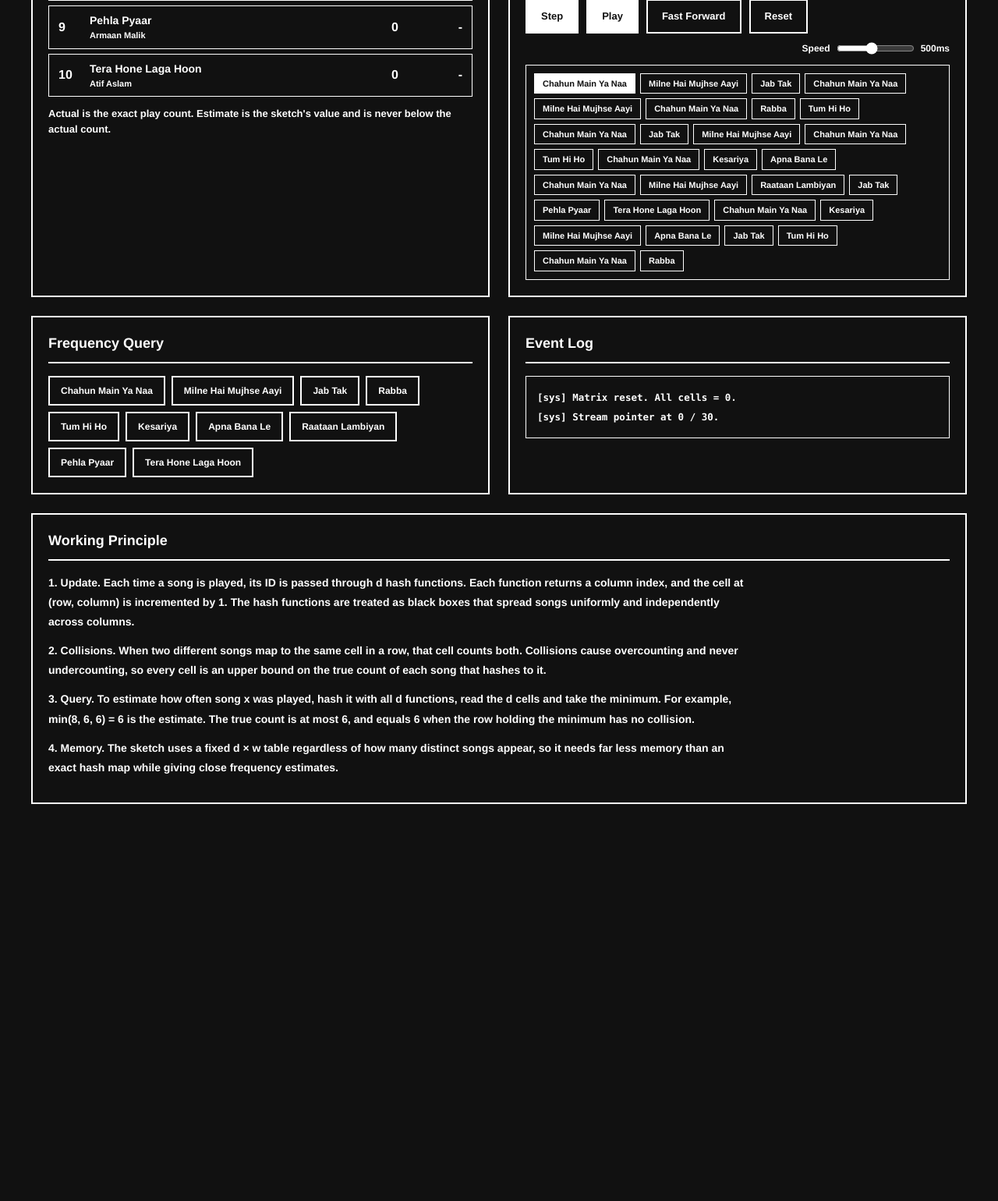
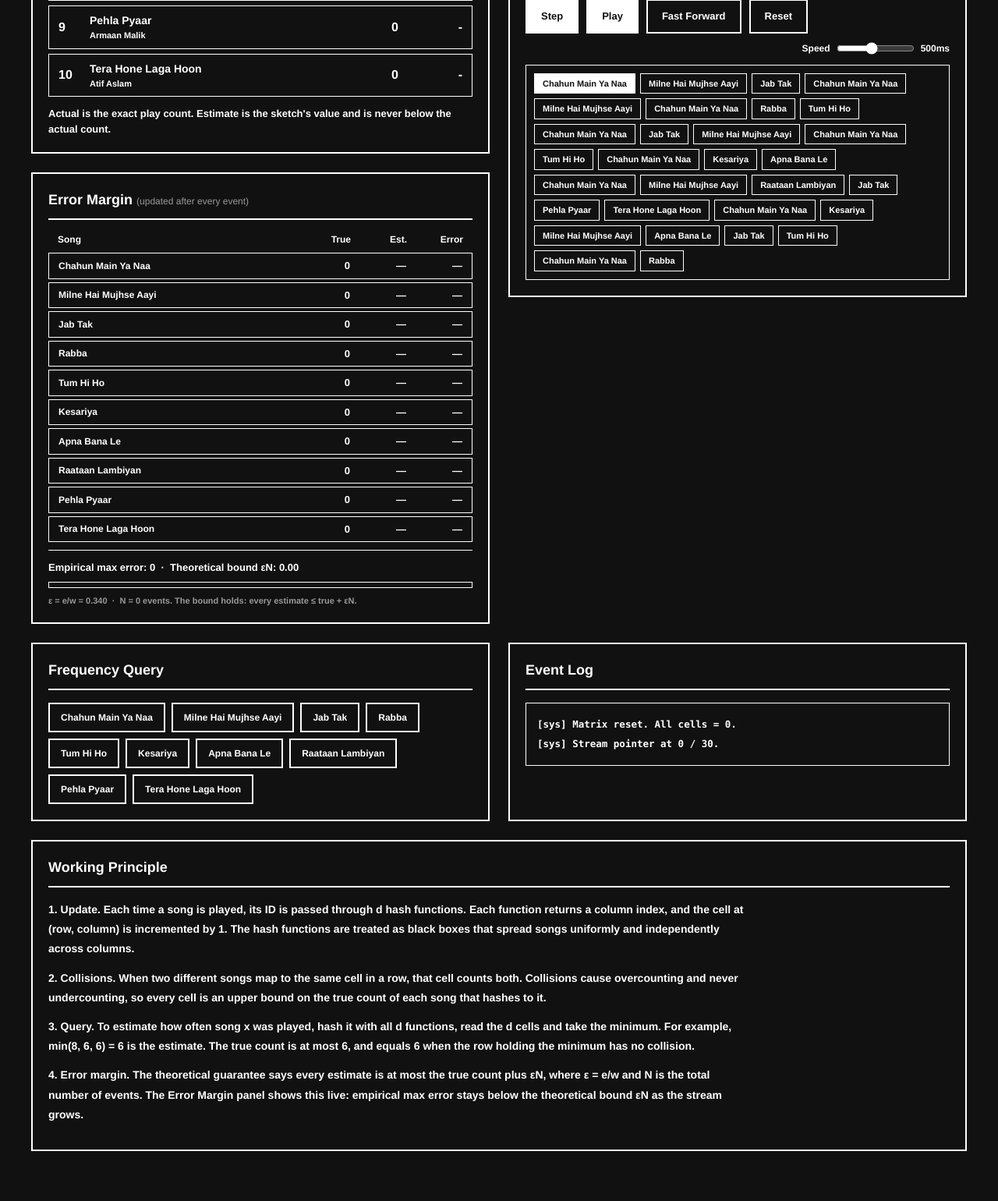
Before and after one commit to anmolsriwastava/anmolsrw, a Flask app: page /projects/count-min-sketch in a window 1280 px wide. Shown: the part 1030-2570 px from the top of the page at 78% size. Before the commit the page ends 2061 px from the top, so only its background shows below. Run offline with Flask 3, Linux system fonts and the light colour scheme.

Commit message:
Update count_min_sketch.html

```diff
--- a/templates/count_min_sketch.html
+++ b/templates/count_min_sketch.html
@@ -70,6 +70,11 @@ input[type=range]{width:100px;accent-color:#fff}
 .math-row:last-child{border:none}
 .modal-close{width:100%;margin-top:16px;background:#fff;color:#111;font-weight:900}
 .explain p{margin-bottom:12px;font-size:14px;font-weight:600;line-height:1.8;max-width:900px}
+.err-row{display:grid;grid-template-columns:1fr 60px 60px 60px;gap:12px;align-items:center;padding:6px 12px;border:1px solid var(--line);margin-bottom:4px;font-size:13px}
+.err-row .err-val{text-align:right;font-variant-numeric:tabular-nums}
+.err-row .err-val.pos{color:var(--accent)}
+.bound-bar{height:8px;border:1px solid #fff;margin-top:8px;position:relative;background:#111}
+.bound-bar .fill{position:absolute;top:0;left:0;bottom:0;background:var(--accent);width:0%}
 </style>
 </head>
 <body>
@@ -87,11 +92,33 @@ input[type=range]{width:100px;accent-color:#fff}
 
 <div class="container">
   <div class="grid">
-    <div class="card">
-      <div class="title">Songs and Actual Counts</div>
-      <div class="head-row"><span>#</span><span>Song</span><span>Actual</span><span>Estimate</span></div>
-      <div id="songsList"></div>
-      <p class="note">Actual is the exact play count. Estimate is the sketch's value and is never below the actual count.</p>
+    <div class="col">
+      <div class="card">
+        <div class="title">Songs and Actual Counts</div>
+        <div class="head-row"><span>#</span><span>Song</span><span>Actual</span><span>Estimate</span></div>
+        <div id="songsList"></div>
+        <p class="note">Actual is the exact play count. Estimate is the sketch's value and is never below the actual count.</p>
+      </div>
+
+      <div class="card" id="errorPanel">
+        <div class="title">Error Margin <span style="font-weight:400;font-size:12px;color:#999;">(updated after every event)</span></div>
+        <div class="head-row" style="grid-template-columns:1fr 60px 60px 60px;">
+          <span>Song</span>
+          <span style="text-align:right">True</span>
+          <span style="text-align:right">Est.</span>
+          <span style="text-align:right">Error</span>
+        </div>
+        <div id="errorList"></div>
+        <div class="note" style="border-top:1px solid #fff;padding-top:12px;margin-top:10px;">
+          <b>Empirical max error:</b> <span id="empMax">0</span> &nbsp;·&nbsp;
+          <b>Theoretical bound εN:</b> <span id="theoBound">0.00</span>
+          <div class="bound-bar"><div class="fill" id="boundFill"></div></div>
+          <div style="font-size:11px;color:#999;margin-top:8px;">
+            ε = e/w = <span id="epsVal">—</span> &nbsp;·&nbsp; N = <span id="nVal">0</span> events.
+            The bound holds: every estimate ≤ true + εN.
+          </div>
+        </div>
+      </div>
     </div>
 
     <div class="col">
@@ -157,7 +184,7 @@ input[type=range]{width:100px;accent-color:#fff}
     <p><b>1. Update.</b> Each time a song is played, its ID is passed through d hash functions. Each function returns a column index, and the cell at (row, column) is incremented by 1. The hash functions are treated as black boxes that spread songs uniformly and independently across columns.</p>
     <p><b>2. Collisions.</b> When two different songs map to the same cell in a row, that cell counts both. Collisions cause overcounting and never undercounting, so every cell is an upper bound on the true count of each song that hashes to it.</p>
     <p><b>3. Query.</b> To estimate how often song x was played, hash it with all d functions, read the d cells and take the minimum. For example, min(8, 6, 6) = 6 is the estimate. The true count is at most 6, and equals 6 when the row holding the minimum has no collision.</p>
-    <p><b>4. Memory.</b> The sketch uses a fixed d × w table regardless of how many distinct songs appear, so it needs far less memory than an exact hash map while giving close frequency estimates.</p>
+    <p><b>4. Error margin.</b> The theoretical guarantee says every estimate is at most the true count plus εN, where ε = e/w and N is the total number of events. The Error Margin panel shows this live: empirical max error stays below the theoretical bound εN as the stream grows.</p>
   </div>
 </div>
 
@@ -188,7 +215,7 @@ let ROWS = 3;
 let COLS = 8;
 
 function updateSongHashes() {
-  SONGS.forEach((s, idx) => {
+  SONGS.forEach((s) => {
     if (!s.orig_h) s.orig_h = [...s.h];
     if (ROWS === 3 && COLS === 8) {
       s.h = [...s.orig_h];
@@ -252,6 +279,7 @@ function resetSim() {
   renderSongs();
   renderStream();
   renderQueryBar();
+  renderErrors();
 }
 
 function renderMatrix(hlCells = [], hitCells = []) {
@@ -313,6 +341,70 @@ function renderQueryBar() {
   ).join('');
 }
 
+/* ============================================================
+   ERROR MARGIN
+   ============================================================ */
+function computeErrors() {
+  const N = pointer;
+  const eps = Math.E / COLS;
+  const bound = eps * N;
+
+  let maxErr = 0;
+  const rows = [];
+
+  SONGS.forEach(s => {
+    const tc = trueCounts[s.id] || 0;
+    if (tc === 0) {
+      rows.push({ song: s, tc: 0, est: null, err: null });
+      return;
+    }
+    const vals = s.h.map((col, r) => matrix[r][col]);
+    const est = Math.min(...vals);
+    const err = est - tc;
+    if (err > maxErr) maxErr = err;
+    rows.push({ song: s, tc, est, err });
+  });
+
+  return { maxErr, bound, eps, N, rows };
+}
+
+function renderErrors() {
+  const { maxErr, bound, eps, N, rows } = computeErrors();
+
+  document.getElementById('errorList').innerHTML = rows.map(r => {
+    let errDisplay = '—';
+    let errClass = '';
+    if (r.err !== null) {
+      if (r.err > 0) { errDisplay = '+' + r.err; errClass = 'pos'; }
+      else { errDisplay = '0'; }
+    }
+    return `
+      <div class="err-row">
+        <div class="song-name" style="font-size:12px;font-weight:700;">${r.song.name}</div>
+        <div class="err-val">${r.tc}</div>
+        <div class="err-val">${r.est === null ? '—' : r.est}</div>
+        <div class="err-val ${errClass}">${errDisplay}</div>
+      </div>`;
+  }).join('');
+
+  document.getElementById('empMax').textContent = maxErr;
+  document.getElementById('theoBound').textContent = bound.toFixed(2);
+  document.getElementById('epsVal').textContent = eps.toFixed(3);
+  document.getElementById('nVal').textContent = N;
+
+  // Progress bar: how close is empirical max error to theoretical bound?
+  const fill = document.getElementById('boundFill');
+  if (bound > 0) {
+    const pct = Math.min(100, (maxErr / bound) * 100);
+    fill.style.width = pct + '%';
+  } else {
+    fill.style.width = '0%';
+  }
+}
+
+/* ============================================================
+   CORE: PROCESS ONE EVENT
+   ============================================================ */
 function processOne() {
   if (pointer >= STREAM.length) return false;
 
@@ -321,7 +413,6 @@ function processOne() {
   trueCounts[sid]++;
 
   const hlCells = [];
-  const hitCells = [];
   let rowCollisions = 0;
 
   song.h.forEach((col, r) => {
@@ -329,7 +420,6 @@ function processOne() {
     if (matrix[r][col] > 0) rowCollisions++;
     matrix[r][col]++;
     cellsUpdated++;
-    hitCells.push([r, col]);
   });
 
   if (rowCollisions > 0) collisions += rowCollisions;
@@ -348,9 +438,10 @@ function processOne() {
 
   pointer++;
 
-  renderMatrix(hlCells, hitCells);
+  renderMatrix(hlCells, []);
   renderSongs(sid);
   renderStream();
+  renderErrors();
 
   document.getElementById('matrixStatus').textContent = `Processing: ${song.name}`;
   return true;
@@ -402,6 +493,7 @@ function fastForward() {
   renderMatrix();
   renderSongs();
   renderStream();
+  renderErrors();
 
   const log = document.getElementById('log');
   const line = document.createElement('div');
@@ -425,6 +517,9 @@ function querySong(sid) {
   const est = Math.min(...vals);
   const err = est - tc;
 
+  const eps = Math.E / COLS;
+  const bound = eps * pointer;
+
   const hl = song.h.map((col, r) => [r, col]);
   renderMatrix(hl, []);
 
@@ -441,6 +536,7 @@ function querySong(sid) {
     <div class="math-box">
       <div class="math-row"><span>Ground truth</span><span>${tc}</span></div>
       <div class="math-row"><span>Error margin</span><span>${err > 0 ? '+' + err : '0'}</span></div>
+      <div class="math-row"><span>Theoretical bound εN</span><span>≤ ${bound.toFixed(2)}</span></div>
     </div>`;
 
   const log = document.getElementById('log');
```
